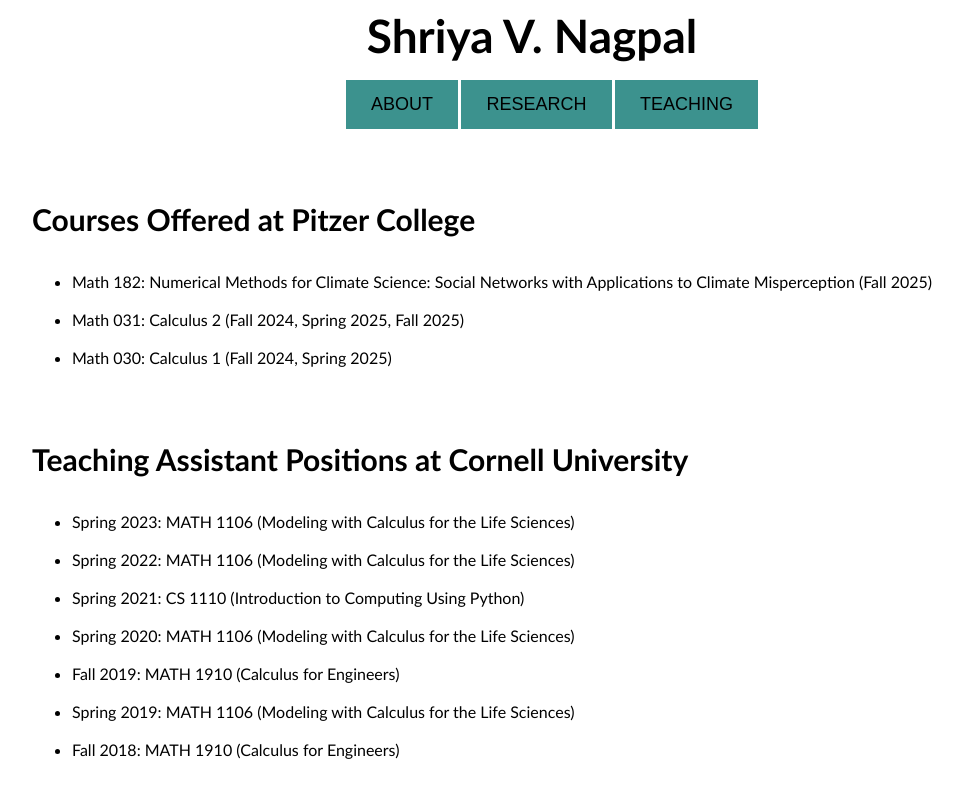
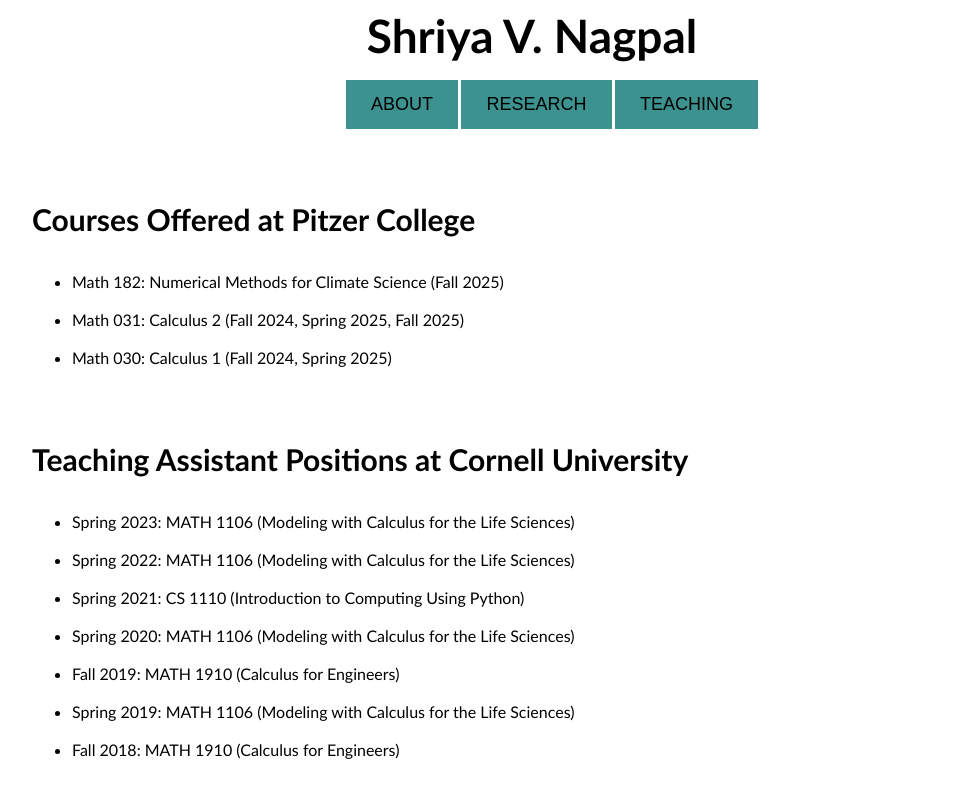
Before and after one commit to ShriyaNagpal/ShriyaNagpal.github.io, a plain HTML site: page teaching/index.html in a window 1280 px wide. Shown: the whole page, without its empty margins (108-1071 px from the left). Drawn offline with Linux system fonts and the light colour scheme.

Commit message:
teaching edited again!

```diff
--- a/teaching/index.html
+++ b/teaching/index.html
@@ -23,7 +23,7 @@
             <h2>Courses Offered at Pitzer College</h2>
             <p>
             <ul>
-              <li> Math 182: Numerical Methods for Climate Science: Social Networks with Applications to Climate Misperception (Fall 2025)</li>
+              <li> Math 182: Numerical Methods for Climate Science (Fall 2025)</li>
               <br>
               <li> Math 031: Calculus 2 (Fall 2024, Spring 2025, Fall 2025)</li>
               <br>
```
